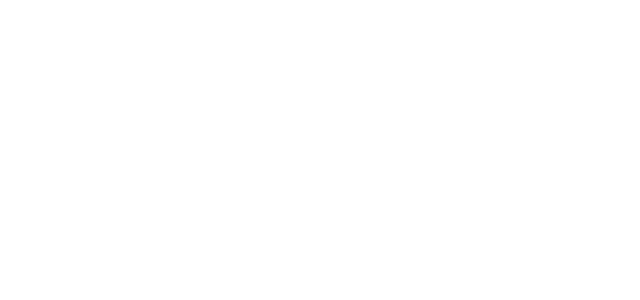
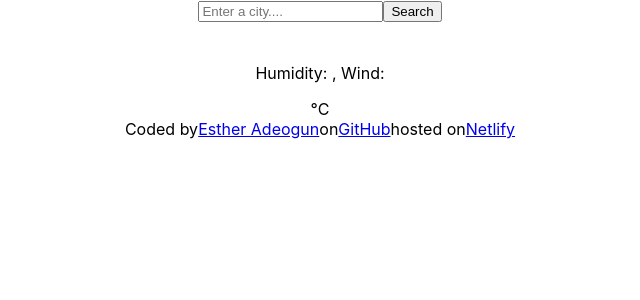
Before and after one commit to adeogunesther95-lab/lesson-4-homework, a React (Create React App) app: page / in a window 1280 px wide. Shown: the top 300 px of the page, without its empty margins (320-960 px from the left). Built offline with nearby package versions, Linux system fonts and the light colour scheme.

Commit message:
copied html from vanilla forecast weather project to react

```diff
--- a/src/App.js
+++ b/src/App.js
@@ -1,7 +1,62 @@
 import "./App.css";
 
 function App() {
-  return <div className="App"></div>;
+  return (
+    <div className="App">
+      <div className="container">
+        <header>
+          <form class="search-form" id="search-form">
+            <input
+              type="search"
+              id="search-form-input"
+              placeholder="Enter a city...."
+              required
+              class="search-input"
+            />
+            <button type="submit" class="search-button" id="search-button">
+              Search
+            </button>
+          </form>
+        </header>
+        <main>
+          <div class="weather-container">
+            <div>
+              <h1 class="weather-app-city" id="weather-app-city"></h1>
+              <p class="weather-app-details">
+                <span id="time"></span> <span id="description"></span>
+                <br />
+                Humidity: <strong id="humidity"></strong>, Wind:
+                <strong id="wind-speead"></strong>
+              </p>
+            </div>
+            <div class="weather-app-temp">
+              <div class="weather-app-icon" id="icon"></div>
+              <div class="weather-app-temp-value" id="temperature"></div>
+              <div class="weather-app-temp-unit">°C</div>
+            </div>
+          </div>
+          <div class="weather-forecast" id="forecast"></div>
+        </main>
+        <footer>
+          Coded by
+          <a href="https://github.com/adeogunesther95-lab" target="_blank">
+            Esther Adeogun
+          </a>
+          on
+          <a
+            href="https://github.com/adeogunesther95-lab/vanilla-weather-week8"
+            target="_blank"
+          >
+            GitHub
+          </a>
+          hosted on
+          <a href="https://vanilla-weather-week8.netlify.app/" target="_blank">
+            Netlify
+          </a>
+        </footer>
+      </div>
+    </div>
+  );
 }
 
 export default App;
```
